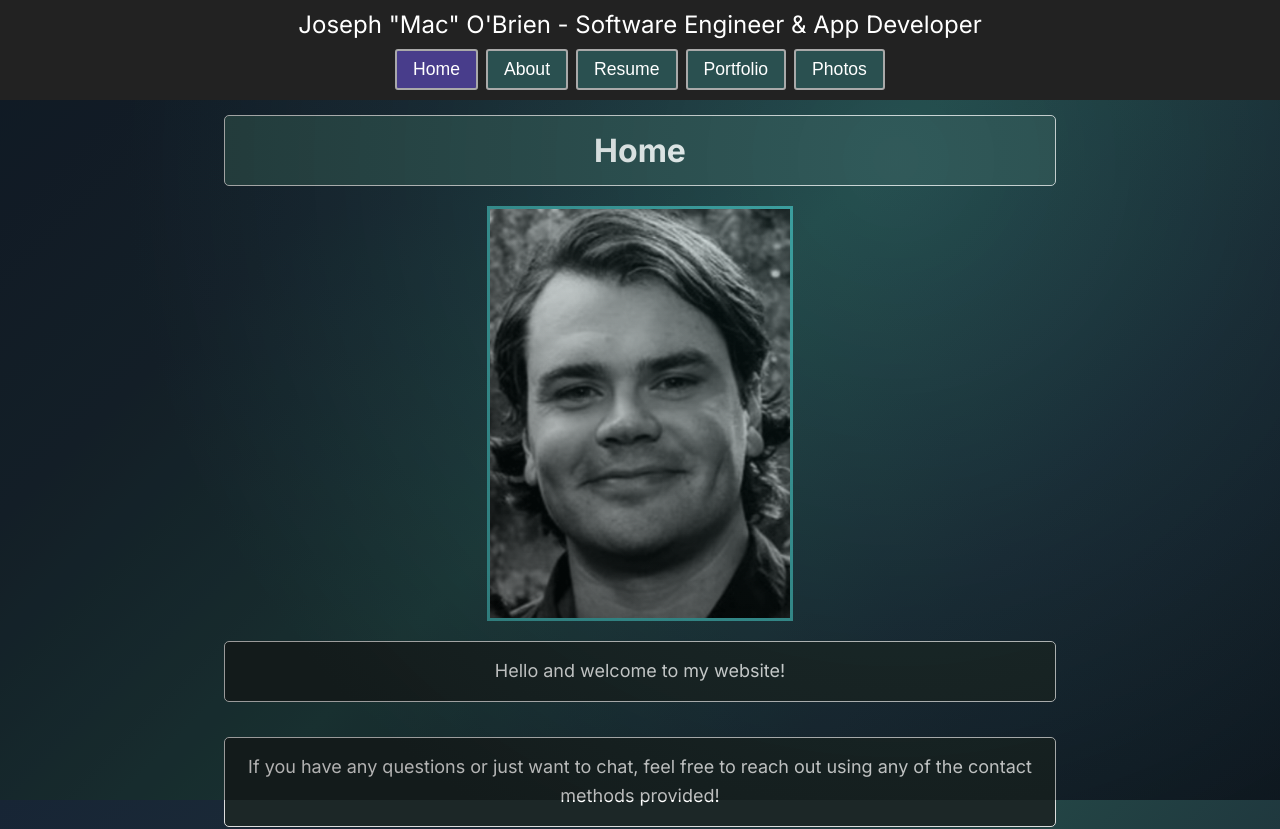
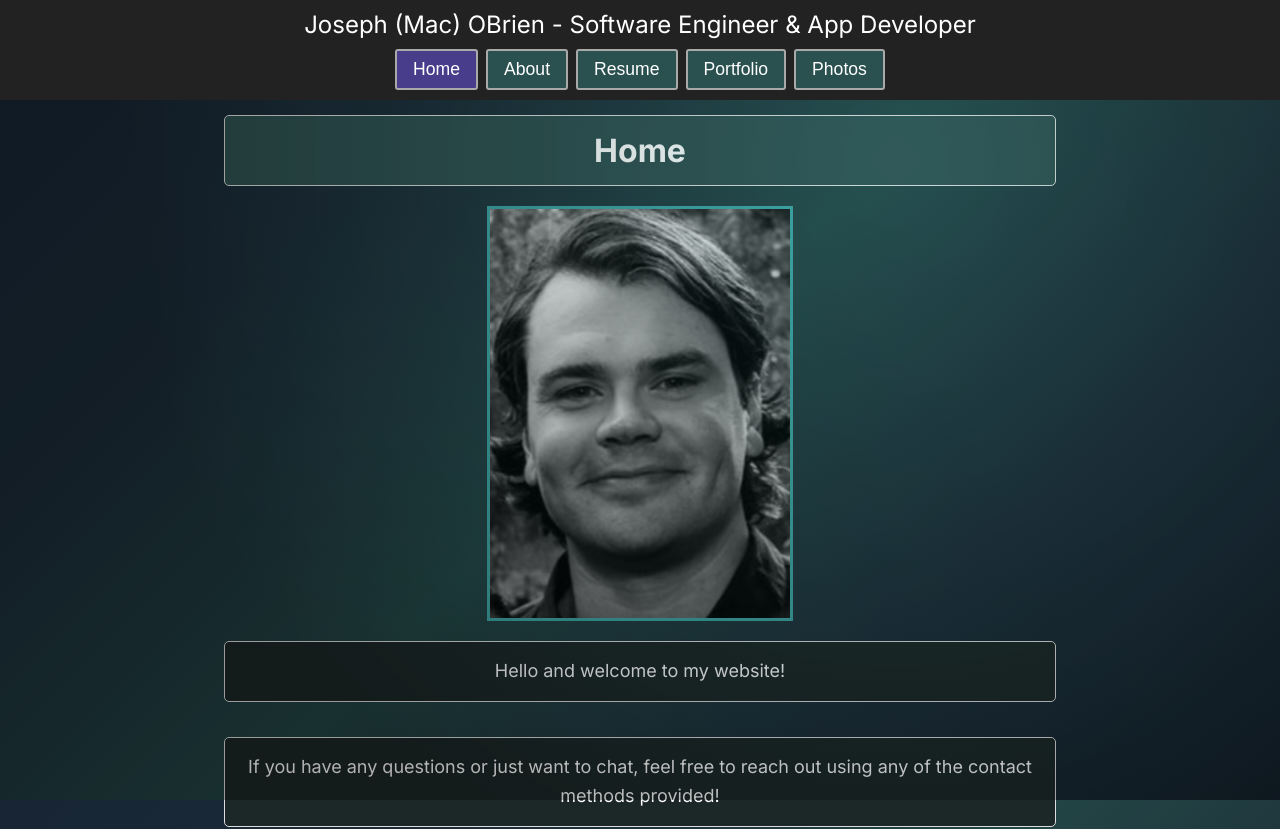
Before and after one commit to jobrien127/personal-site, a React (Create React App) app: page / in a window 1280 px wide. Shown: the top 829 px of the page. Built offline with nearby package versions, Linux system fonts and the light colour scheme.

Commit message:
chore: update photos page and copy for tab bar

```diff
--- a/src/components/layout/TabBar.tsx
+++ b/src/components/layout/TabBar.tsx
@@ -9,8 +9,7 @@ const TabBar: React.FC = () => {
     <div className="tab-bar">
       <div className="tab-container">
         <header className="tab-header">
-          Joseph &quot;Mac&quot; O&apos;Brien - Software Engineer & App
-          Developer
+          Joseph (Mac) OBrien - Software Engineer & App Developer
         </header>
         <div className="tab-links">
           <button
--- a/src/pages/Photos.tsx
+++ b/src/pages/Photos.tsx
@@ -58,10 +58,6 @@ const photos: Photo[] = [
   {
     src: '/assets/photos/lightbells.png',
     alt: 'Daylight on the Maroon Bells',
-  },
-  {
-    src: '/assets/photos/mom3.png',
-    alt: 'Another Photobooth picture with my Mom',
   },
   {
     src: '/assets/photos/fsu.png',
```
Also changed, not shown: public/assets/photos/mom3.png (deleted).
